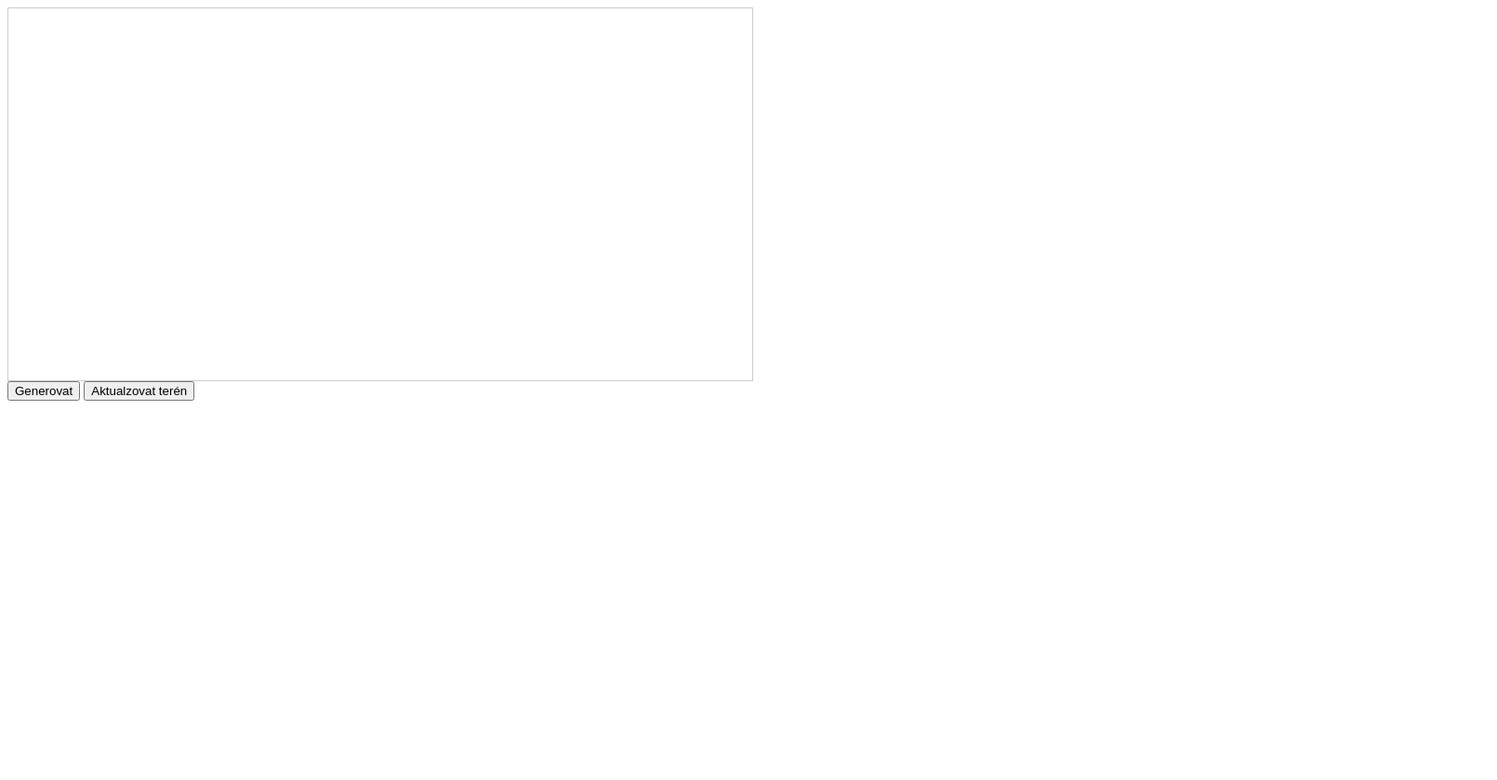
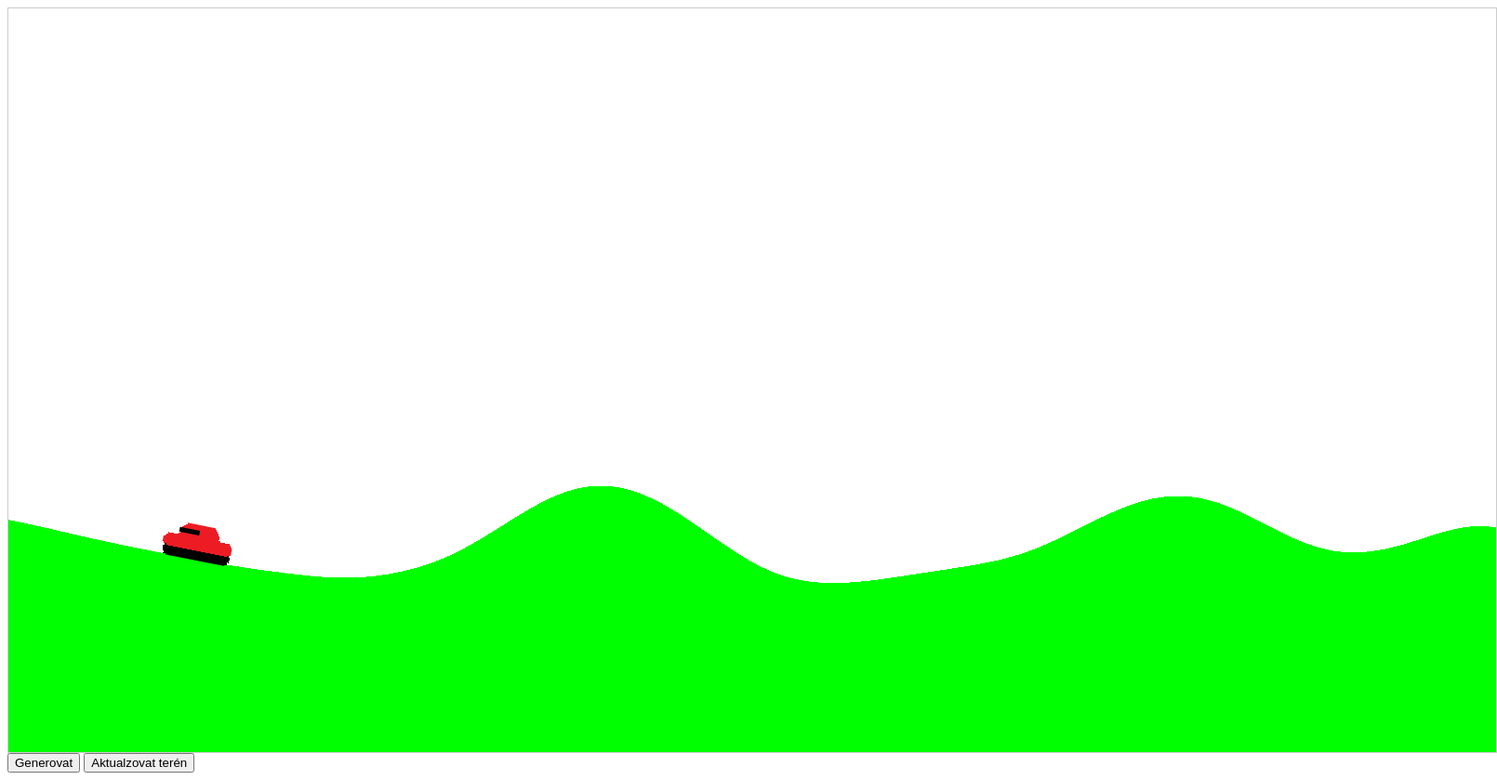
Before and after one commit to vikimiki11/Tanky, a plain HTML site: page testování/test.html in a window 1280 px wide. Shown: the whole page at 93% size, 1610 px wide, since content can reach past the window. Before the commit the page ends 800 px from the top, so only its background shows below. Drawn offline with Linux system fonts and the light colour scheme.

Commit message:
oprava merge

```diff
--- a/testování/js.js
+++ b/testování/js.js
@@ -1,7 +1,7 @@
 smoothingindex = 4
 var mapas = []
-var mapax = 800
-var mapay = 400
+var mapax = 1600
+var mapay = 800
 tick = 1000 / 60
 spawnntank = {
   x: 0,
@@ -33,9 +33,7 @@ function init() {
   document.getElementById('Generace').addEventListener('click', function() { createterain(Math.random() * 99) });
   document.getElementById('Akt').addEventListener('click', function() { aktualizace() });
   pohyb=""
-  /*window.addEventListener('keydown', function(event) {
-    console.log(event)
-    console.log(event.keyCode)
+  window.addEventListener('keydown', function(event) {
     if (pohyb == "") {
     if (event.keyCode == 37) {
       pohyb = setInterval(function() { brm(-1,tanky[0])},tick)
@@ -55,7 +53,7 @@ function init() {
       clearInterval(pohyb)
       pohyb=""
     }
-  })*/
+  })
   createterain(Math.random() * 99);
   aktualizace();
 }
@@ -88,9 +86,8 @@ function createterain(seed) {
     for (i = 0; i < n; i++) {
       mapa[xt][i] = false
     }
-    x = x + 0.003
+    x = x + 0.002
   }
-  console.log("mapa vytvořená")
   return mapa
 }
 
@@ -139,18 +136,21 @@ function rotation(ob) {
         found = true
       } else {
         if (smer) {
+          krok = (krok-1)
+        } else {
           krok++
-        } else {
-          krok += (-1)
         }
       }
     }
     zmena += krok * forpm[i] * (-1)
   }
-  console.log("block zmena" + zmena)
-  console.log(rtd(Math.atan(50 / zmena)) + "deg")
+  if(zmena>0){
+    posun=-90
+  }else{
+    posun=90
+  }
   if (zmena != 0) {
-    document.querySelector("#" + ob.own).style.transform = "rotate(" + 2 * rtd(Math.atan(50 / zmena)) + "deg)translate(-25px, -25px)"
+    document.querySelector("#" + ob.own).style.transform = "rotate(" + (posun+rtd(Math.atan(50 / zmena))) + "deg)translate(-37.5px, -37.5px)"
   }
 }
 setTimeout(function() { spawntank(200, "ahoj") }, 1000)
@@ -183,7 +183,7 @@ function mir(smer, ob) {
     if (ob.aim > 180) {
       ob.aim = 180
     }}
-  document.querySelector("#" + ob.own+" .cannon").style.transform = "rotate(" + ob.aim + "deg)translate(11px,6px)"
+  document.querySelector("#" + ob.own+" .cannon").style.transform = "rotate(" + ob.aim + "deg)translate(15.5px,6px)"
 }
 function fire(ob, typ, speed){
  pos = kulky.length
@@ -211,7 +211,7 @@ function letim(speedx,speedy,ob){
     document.querySelector("#"+ob.typ).remove
   }
 }
-function bum(x,y,ob.typ){
+function bum(x,y,ob){
  imageData = context.getImageData(0, 0, canvas.width, canvas.height);
  imageData.data
  context.putImageData(imageData, 0, 0);
--- a/testování/test.html
+++ b/testování/test.html
@@ -6,31 +6,32 @@
   <script src="perlin.js"></script>
   <style>
     canvas {
-      height: 400px;
-      width: 800px;
+      height: 800px;
+      width: 1600px;
     }
 
     .hracipole{
     border: 1px solid #ccc;
-    height: 400px;
-    width: 800px;
+    height: 800px;
+    width: 1600px;
     position:relative;
     }
     .tank{
-    background-color:red;
-    height: 25px;
-    width: 50px;
+    background-image: url("img/tank.png");
+    background-size: cover;
+    height: 37.5px;
+    width: 75px;
     position:absolute;
     transform:translate(-50%,-100%);
     transform-origin: 0% 0%;
     }
     .cannon{
     background-color:black;
-    height: 3px;
-    width: 15px;
+    height: 5px;
+    width: 22px;
     position:absolute;
-    transform:translate(11px,6px);
-    transform-origin: 25px 7.5px;
+    transform:translate(15.5px,6px);
+    transform-origin: 37.5px 8.5px;
     }
   </style>
 </head>
```
